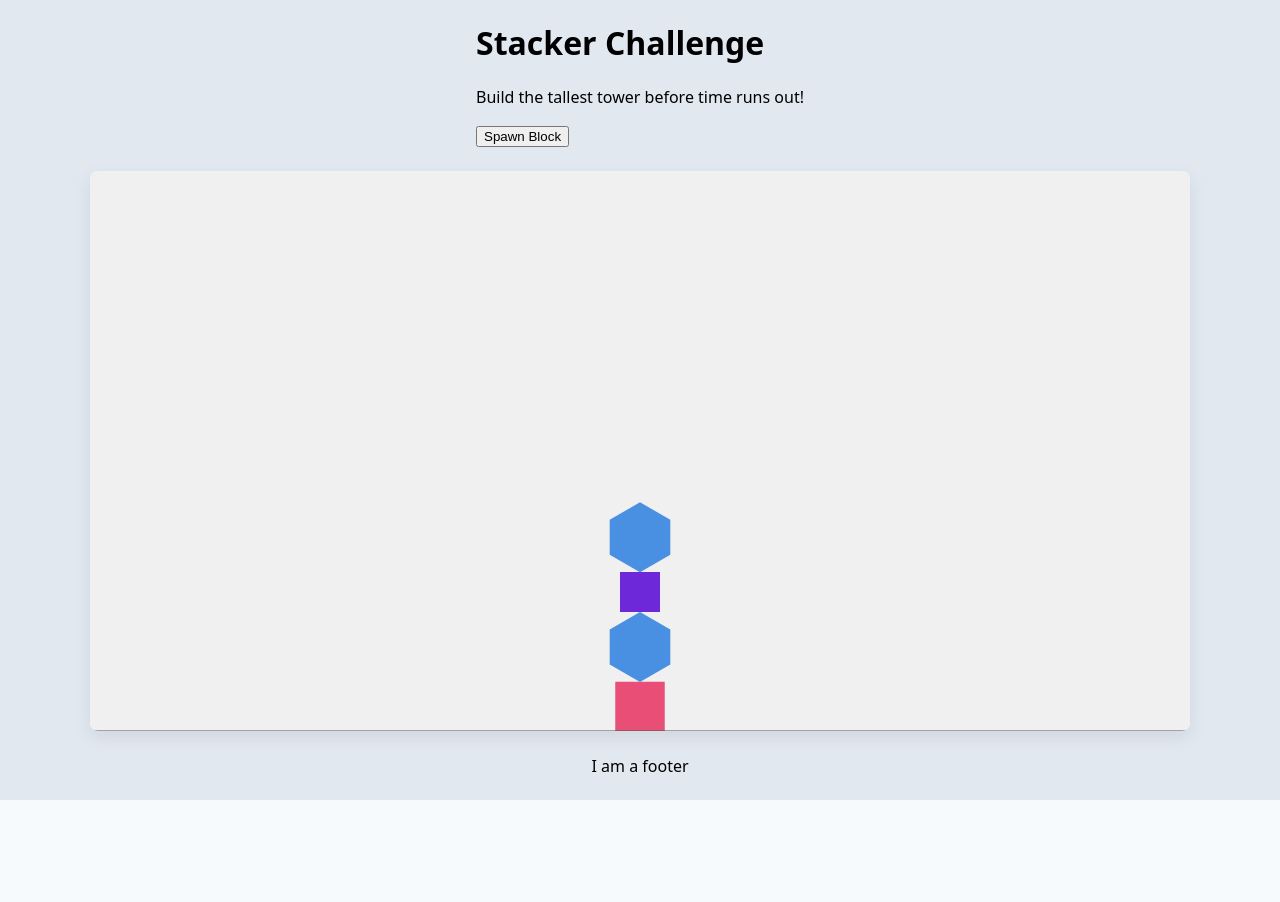
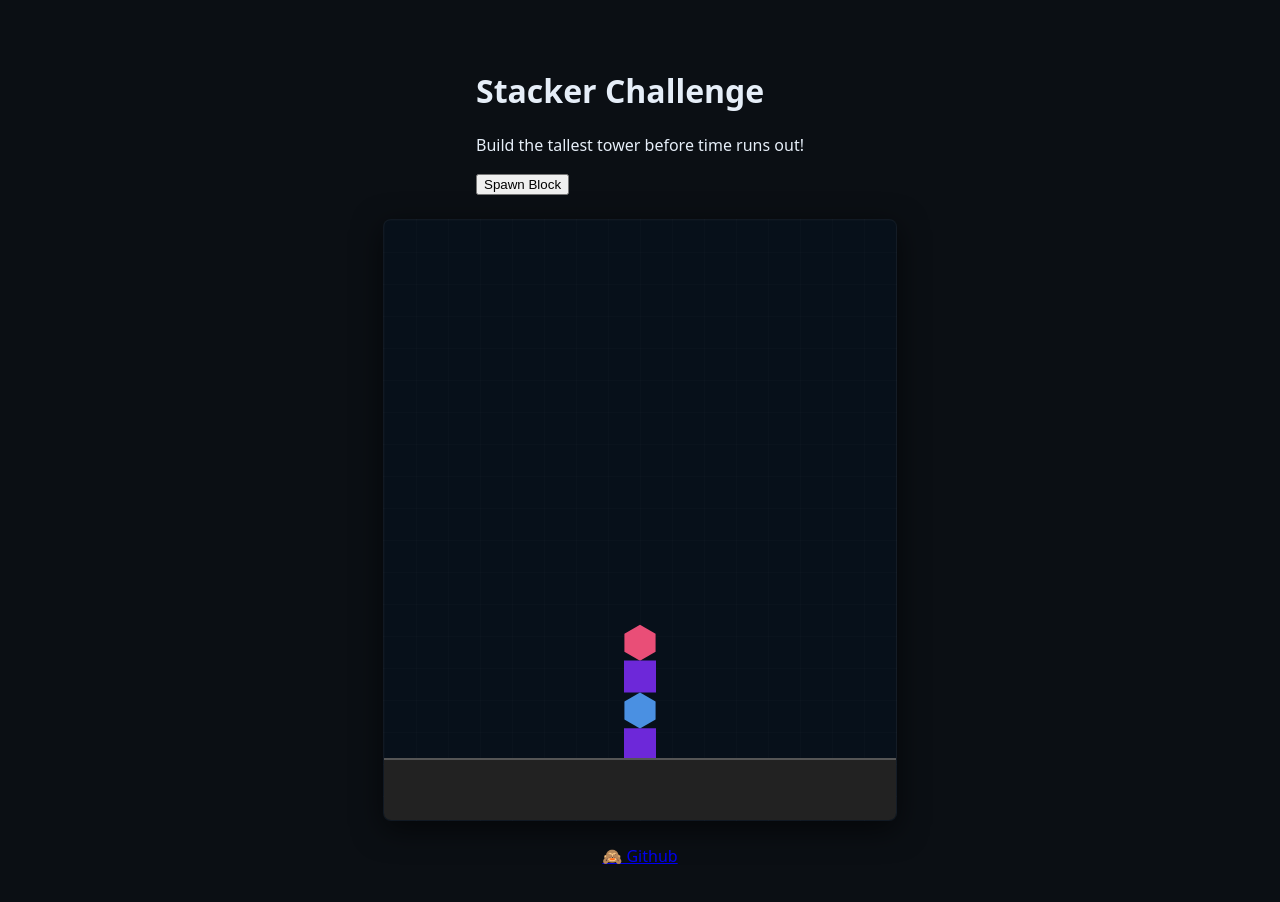
Before and after one commit to MatthieuScarset/flash-point, a React (Vite) app in the folder frontend/: page / in a window 1280 px wide. Shown: the top 902 px of the page. Before the commit the page ends 800 px from the top, so only its background shows below. Built offline with nearby package versions, Linux system fonts and the light colour scheme; the HTML template or start-up script is replaced by a standard one.

Commit message:
feat(game): Canvas sizing

```diff
--- a/frontend/public/configs/strategy.yaml
+++ b/frontend/public/configs/strategy.yaml
@@ -8,23 +8,23 @@ block_library:
     label: 'stable_hex'
     shape: 'polygon'
     sides: 6
-    radius: 35
+    radius: 18
     friction: 0.9
     restitution: 0.1
     render: { fillStyle: '#4A90E2' } # Blue
   volatile_hex:
     label: 'volatile_hex'
     shape: 'polygon'
-    sides: 4
-    radius: 35
+    sides: 6
+    radius: 18
     friction: 0.1
     restitution: 0.7
     render: { fillStyle: '#E94E77' } # Red
   heavy_square:
     label: 'heavy_square'
     shape: 'rectangle'
-    width: 40
-    height: 40
+    width: 32
+    height: 32
     mass: 10 # Heavier than default
     friction: 0.7
     restitution: 0.05
@@ -36,13 +36,13 @@ block_library:
 # -----------------------------------------------------------------------------
 start_conditions:
   default_start:
-    - block_id: 'stable_hex'
+    - block_id: 'volatile_hex'
       position: { x: '50%', y: '60%' } # Use percentages (relative to scene width/height)
     - block_id: 'heavy_square'
       position: { x: '50%', y: '70%' }
     - block_id: 'stable_hex'
       position: { x: '50%', y: '80%' }
-    - block_id: 'volatile_hex'
+    - block_id: 'heavy_square'
       position: { x: '50%', y: '100%' }
 
 # -----------------------------------------------------------------------------
--- a/frontend/src/App.jsx
+++ b/frontend/src/App.jsx
@@ -59,16 +59,18 @@ function App() {
     const world = engine.world
 
     const container = sceneRef.current
-    const ASPECT = 16 / 9
+    // Portrait aspect (taller than wide)
+    const ASPECT = 9 / 16
+
     const getSize = () => {
-      const maxWidth = Math.min(1100, Math.round(window.innerWidth * 0.9))
-      const width = container.clientWidth || maxWidth || 800
+      const maxWidth = Math.min(360, Math.round(window.innerWidth * 0.6))
+      const width = container.clientWidth || maxWidth || 320
       let height = container.clientHeight || 0
 
       // If height isn't available (sometimes until CSS resolves), derive it from width and aspect
       if (!height || height === 0) {
         height = Math.round(width / ASPECT)
-        const maxH = Math.round(window.innerHeight * 0.7)
+        const maxH = Math.round(window.innerHeight * 0.9)
         height = Math.min(height, maxH)
       }
 
@@ -83,21 +85,35 @@ function App() {
         width: size.width,
         height: size.height,
         wireframes: false,
-        background: '#f0f0f0'
+        background: 'transparent'
       }
     })
 
-    // helper to set physical canvas size for high-DPI screens
+    // helper to set physical canvas size so physics coords match the visible scene
     const setRenderSize = (width, height) => {
       const ratio = window.devicePixelRatio || 1
+      // internal canvas uses device pixel ratio so 1 physics unit === 1 css px
+      const pixelWidth = Math.max(200, Math.round(width * ratio))
+      const pixelHeight = Math.max(400, Math.round(height * ratio))
+
       render.options.width = width
       render.options.height = height
       render.bounds.max.x = width
       render.bounds.max.y = height
-      render.canvas.width = Math.round(width * ratio)
-      render.canvas.height = Math.round(height * ratio)
+
+      // set the internal canvas bitmap size to match device pixels
+      render.canvas.width = pixelWidth
+      render.canvas.height = pixelHeight
+
+      // reset transform and scale context so drawing maps 1:1 to CSS pixels
+      if (render.context && render.context.setTransform) {
+        render.context.setTransform(ratio, 0, 0, ratio, 0, 0)
+      }
+
+      // Make the canvas fill the scene container (CSS controls final width/height)
       render.canvas.style.width = `${width}px`
       render.canvas.style.height = `${height}px`
+      render.canvas.style.display = 'block'
     }
 
     setRenderSize(size.width, size.height)
@@ -107,7 +123,11 @@ function App() {
     Runner.run(runner, engine)
 
     // Add ground and walls (kept as variables so we can rebuild on resize)
-    let ground = Bodies.rectangle(size.width / 2, size.height + 30, size.width, 60, { isStatic: true })
+    const groundHeight = Math.max(20, Math.round(size.height * 0.06))
+    const groundY = size.height - Math.round(groundHeight / 2)
+
+    // place the ground so its top edge sits slightly above the bottom of the visible scene
+    let ground = Bodies.rectangle(size.width / 2, groundY, size.width, groundHeight, { isStatic: true, render: { fillStyle: '#2b2f35', strokeStyle: '#6ea0d6', lineWidth: 2 } })
     let topWall = Bodies.rectangle(size.width / 2, -10, size.width * 2, 20, { isStatic: true, render: { visible: false } })
     let leftWall = Bodies.rectangle(-10, size.height / 2, 20, size.height * 2, { isStatic: true, render: { visible: false } })
     let rightWall = Bodies.rectangle(size.width + 10, size.height / 2, 20, size.height * 2, { isStatic: true, render: { visible: false } })
@@ -115,7 +135,9 @@ function App() {
 
     // Add mouse control (attach to the canvas and support devicePixelRatio)
     const mouse = Matter.Mouse.create(render.canvas)
-    mouse.pixelRatio = window.devicePixelRatio || 1
+    // pixel ratio between the internal canvas pixels and logical scene pixels
+    const ratio = window.devicePixelRatio || 1
+    mouse.pixelRatio = ratio
     const mouseConstraint = Matter.MouseConstraint.create(engine, {
       mouse: mouse,
       constraint: { stiffness: 0.2, render: { visible: false } }
@@ -142,15 +164,16 @@ function App() {
 
       // rebuild bounds/walls
       Composite.remove(world, [ground, topWall, leftWall, rightWall])
-      ground = Bodies.rectangle(width / 2, height + 30, width, 60, { isStatic: true })
+      ground = Bodies.rectangle(width / 2, height - 30, width, 60, { isStatic: true, render: { fillStyle: '#222', strokeStyle: '#555', lineWidth: 4 } })
       topWall = Bodies.rectangle(width / 2, -10, width * 2, 20, { isStatic: true, render: { visible: false } })
       leftWall = Bodies.rectangle(-10, height / 2, 20, height * 2, { isStatic: true, render: { visible: false } })
       rightWall = Bodies.rectangle(width + 10, height / 2, 20, height * 2, { isStatic: true, render: { visible: false } })
       Composite.add(world, [ground, topWall, leftWall, rightWall])
 
-      // Update mouse to point to new canvas element
+      // Update mouse to point to new canvas element and recompute pixel ratio
+      const ratio = window.devicePixelRatio || 1
       mouse.element = render.canvas
-      mouse.pixelRatio = window.devicePixelRatio || 1
+      mouse.pixelRatio = ratio
     }
 
     window.addEventListener('resize', handleResize)
@@ -171,7 +194,16 @@ function App() {
           }
           return Number(v)
         }
-        return { x: resolve(pos.x, width), y: resolve(pos.y, height) }
+        const rawX = resolve(pos.x, width)
+        const rawY = resolve(pos.y, height)
+        const padding = 12
+        const clamp = (val, min, max) => Math.min(max, Math.max(min, val))
+
+        // ensure y is placed above the ground
+        const groundH = Math.max(20, Math.round(height * 0.06))
+        const x = clamp(rawX, padding, width - padding)
+        const y = clamp(rawY, padding, height - groundH - padding)
+        return { x, y }
       }
 
       startCondition.forEach(startBlock => {
@@ -211,9 +243,11 @@ function App() {
         const rect = container.getBoundingClientRect()
         const width = rect.width || container.clientWidth || 800
         const height = rect.height || container.clientHeight || 600
+        const groundH = Math.max(20, Math.round(height * 0.06))
         const padding = 40 // keep some spacing from edges
         const x = Math.random() * Math.max(0, width - padding * 2) + padding
-        const y = Math.max(30, Math.round(height * 0.08))
+        const yTop = Math.max(30, Math.round(height * 0.08))
+        const y = Math.min(yTop, height - groundH - padding)
 
         const position = { x, y }
         const block = createBlock(blockConfig, position)
@@ -239,7 +273,7 @@ function App() {
         <article ref={sceneRef} className='scene'></article>
       </main>
       <footer className='app-footer'>
-        I am a footer
+        <a href="https://github.com/MatthieuScarset/flash-point#">🙈 Github</a>
       </footer>
     </div>
   )
--- a/frontend/src/style.css
+++ b/frontend/src/style.css
@@ -1,33 +1,43 @@
 body {
   margin: 0;
   font-family: system-ui, -apple-system, 'Segoe UI', Roboto, 'Helvetica Neue', Arial;
-  background: #f7fafc;
+  background: #0b0f14;
+  color: #e6eef8;
+  --max-height: 600px;
+  --min-width: 40vw;
+  --max-width: 640px;
 }
 .app {
   display: flex;
   flex-direction: column;
-  justify-content: space-between;
+  justify-content: flex-start;
   align-items: center;
-  background-color: #e2e8f0;
-  width: 100vw;
-  height: 100vh;
-
-  & > * {
-    flex: 1;
-  }
+  background: transparent;
+  padding: 48px 0;
 }
 .app-content {
-  flex: 2;
+  width: 100%;
+  display: flex;
+  justify-content: center;
 }
 .scene {
-  width: min(90vw, 1100px);
-  max-width: 1100px;
-  aspect-ratio: 16/9;
-  max-height: 70vh;
-  background: #fff;
+  aspect-ratio: 9/16;
+  min-width: var(--min-width);
+  max-width: var(--max-width);
+  height: 90vh;
+  max-height: var(--max-height, 600px);
+  background: #07101a;
   border-radius: 8px;
-  box-shadow: 0 6px 18px rgba(0,0,0,0.08);
+  box-shadow: 0 8px 30px rgba(0,0,0,0.6);
   overflow: hidden;
   margin: 24px auto;
   display: block;
+  border: 1px solid rgba(255,255,255,0.04);
+  background-image: linear-gradient(rgba(255,255,255,0.01) 1px, transparent 1px), linear-gradient(90deg, rgba(255,255,255,0.01) 1px, transparent 1px);
+  background-size: 32px 32px, 32px 32px;
 }
+.scene canvas {
+  width: 100%;
+  height: 100%;
+  display: block;
+}
```
